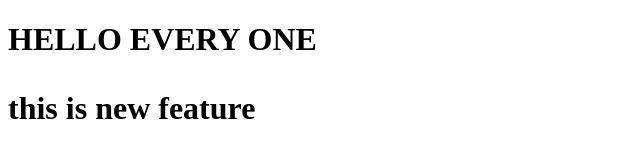
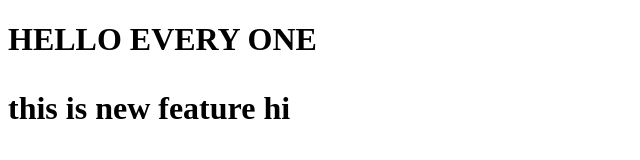
Before and after one commit to Abhinay25670/localrepo, a plain HTML site: page index.html in a window 1280 px wide. Shown: the full height of the page, 0-640 px from the left. Drawn offline with Linux system fonts and the light colour scheme.

Commit message:
added hi

```diff
--- a/index.html
+++ b/index.html
@@ -7,6 +7,6 @@
 </head>
 <body>
     <h1>HELLO EVERY ONE </h>
-      <p>this is new feature</p>
+      <p>this is new feature hi</p>
 </body>
 </html>
```
